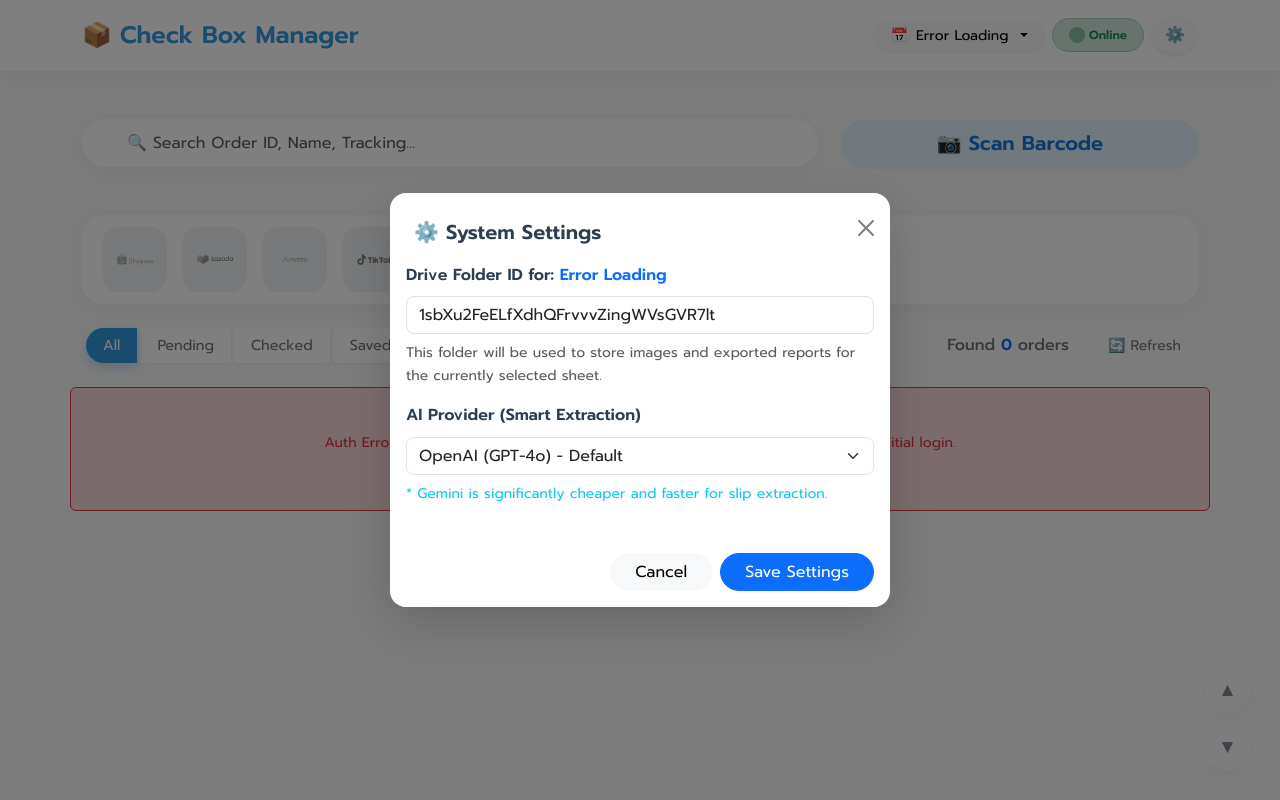
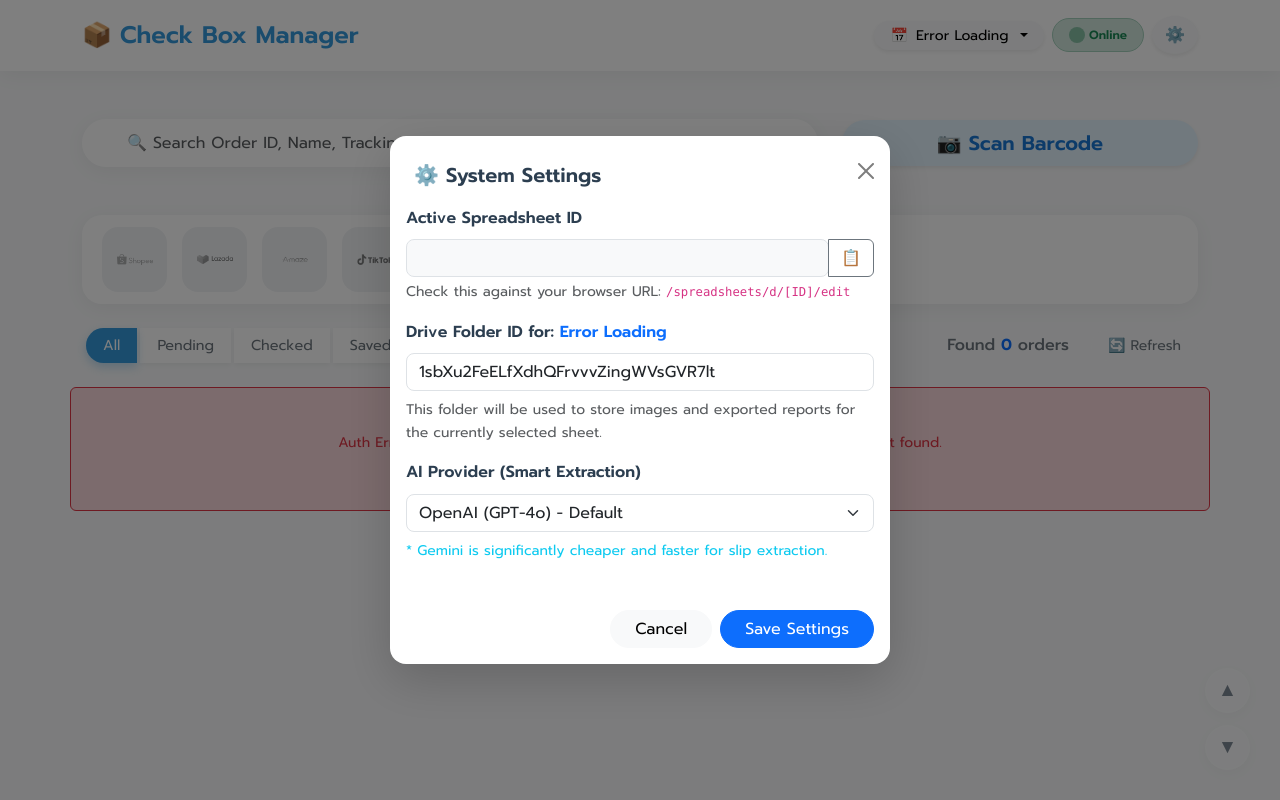
Before and after one commit to N2PR1n/GravityAutoSheet, a Flask app: page / in a window 1280 px wide, after a click on "⚙️". Run offline with Flask 3, Linux system fonts and the light colour scheme; some libraries are stand-ins or nearby versions.

Commit message:
fix: resolve sheet visibility and auth fallback issues

```diff
--- a/app.py
+++ b/app.py
@@ -412,6 +412,7 @@ def get_config():
 
     return jsonify({
         'GOOGLE_DRIVE_FOLDER_ID': cfg.get_folder_for_sheet(target_sheet),
+        'GOOGLE_SHEET_ID': os.getenv('GOOGLE_SHEET_ID'),
         'ACTIVE_SHEET_NAME': active_sheet,
         'TARGET_SHEET_NAME': target_sheet,
         'AI_PROVIDER': cfg.get('AI_PROVIDER', 'openai')
--- a/render.yaml
+++ b/render.yaml
@@ -1,6 +1,6 @@
 services:
   - type: web
-    name: GravityAutoSheet
+    name: Gravity Check Box
     env: python
     plan: free
     buildCommand: pip install -r requirements.txt
--- a/services/auth_service.py
+++ b/services/auth_service.py
@@ -45,9 +45,20 @@ def get_google_credentials():
                 creds = None
 
         if not creds:
+             # Try Service Account Fallback
+             service_account_path = os.getenv('GOOGLE_APPLICATION_CREDENTIALS', 'credentials.json')
+             if os.path.exists(service_account_path):
+                 try:
+                     from google.oauth2 import service_account
+                     creds = service_account.Credentials.from_service_account_file(service_account_path, scopes=SCOPES)
+                     print(f"DEBUG: Successfully loaded Service Account from {service_account_path}")
+                     return creds
+                 except Exception as e:
+                     print(f"Warning: Failed to load Service Account from {service_account_path}: {e}")
+
              # On Render, we can't do interactive auth
              if os.environ.get('RENDER'):
-                 raise Exception("❌ [AUTH ERROR] token.json is missing or expired on Render. Please update it in the Dashboard.")
+                 raise Exception("❌ [AUTH ERROR] Both token.json and credentials.json are missing or invalid on Render. Please update it in the Dashboard.")
              else:
                  # Local fallback (need client_secret.json for this part)
                  client_secret_path = 'client_secret.json'
@@ -65,6 +76,6 @@ def get_google_credentials():
                     except:
                         pass
                  else:
-                    raise FileNotFoundError("❌ client_secret.json not found locally. Place it in the root to perform initial login.")
+                    raise FileNotFoundError("❌ [AUTH ERROR] token.json, credentials.json, or client_secret.json not found.")
 
     return creds
--- a/static/js/app.js
+++ b/static/js/app.js
@@ -584,6 +584,11 @@ async function fetchConfig(targetSheet = null) {
             document.getElementById('folder-id-input').value = data.GOOGLE_DRIVE_FOLDER_ID;
         }
 
+        if (data.GOOGLE_SHEET_ID) {
+            const sheetIdEl = document.getElementById('sheet-id-display');
+            if (sheetIdEl) sheetIdEl.value = data.GOOGLE_SHEET_ID;
+        }
+
         // Update the "Drive Folder ID for: [Sheet Name]" label in modal
         const sheetDisplay = data.TARGET_SHEET_NAME || data.ACTIVE_SHEET_NAME;
         if (sheetDisplay) {
@@ -657,3 +662,11 @@ function scrollToBottom() {
         behavior: 'smooth'
     });
 }
+
+function copySheetId() {
+    const el = document.getElementById('sheet-id-display');
+    if (!el) return;
+    el.select();
+    document.execCommand('copy');
+    showToast("Copied to clipboard!");
+}
--- a/templates/index_v2.html
+++ b/templates/index_v2.html
@@ -168,6 +168,16 @@
                 </div>
                 <div class="modal-body">
                     <div class="mb-3">
+                        <label class="form-label fw-bold">Active Spreadsheet ID</label>
+                        <div class="input-group">
+                            <input type="text" id="sheet-id-display" class="form-control rounded-3 bg-light" readonly>
+                            <button class="btn btn-outline-secondary" type="button" onclick="copySheetId()">📋</button>
+                        </div>
+                        <div class="form-text mt-1 text-muted small">
+                            Check this against your browser URL: <code>/spreadsheets/d/[ID]/edit</code>
+                        </div>
+                    </div>
+                    <div class="mb-3">
                         <label for="folder-id-input" class="form-label fw-bold">Drive Folder ID for: <span
                                 id="settings-sheet-name" class="text-primary">Current Sheet</span></label>
                         <input type="text" id="folder-id-input" class="form-control rounded-3"
```
